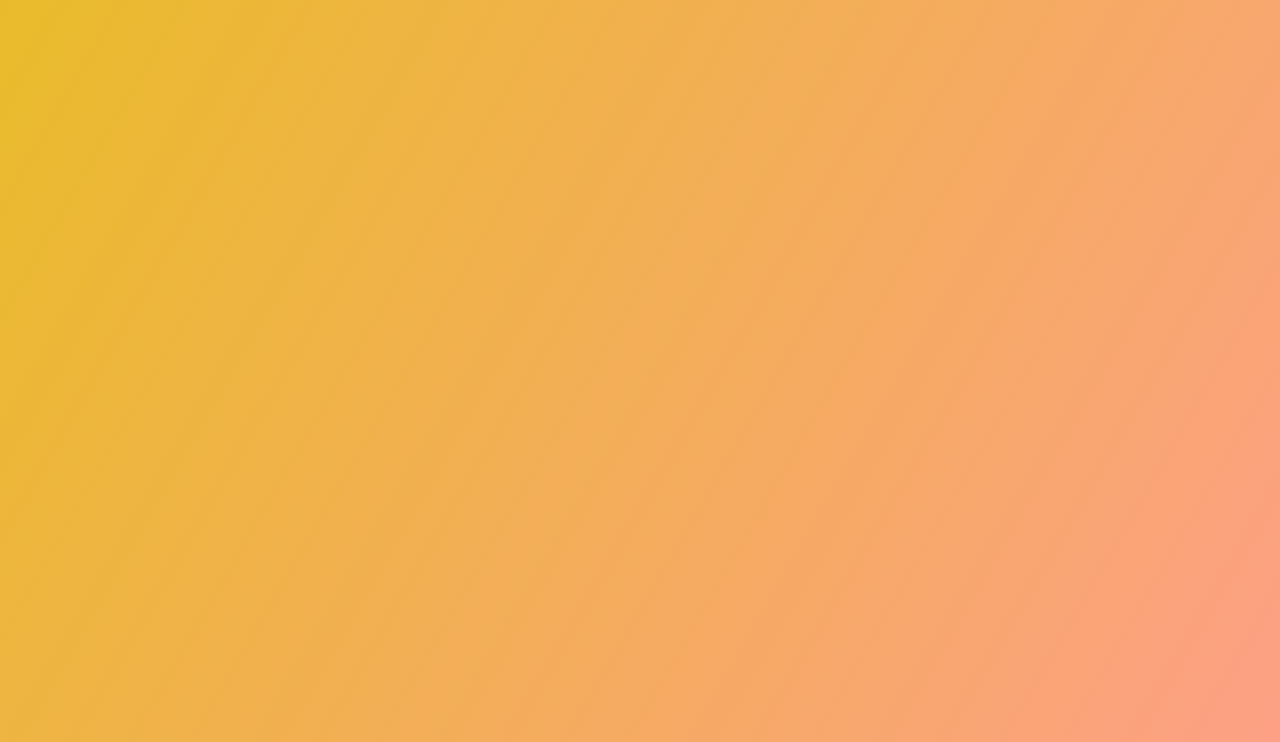
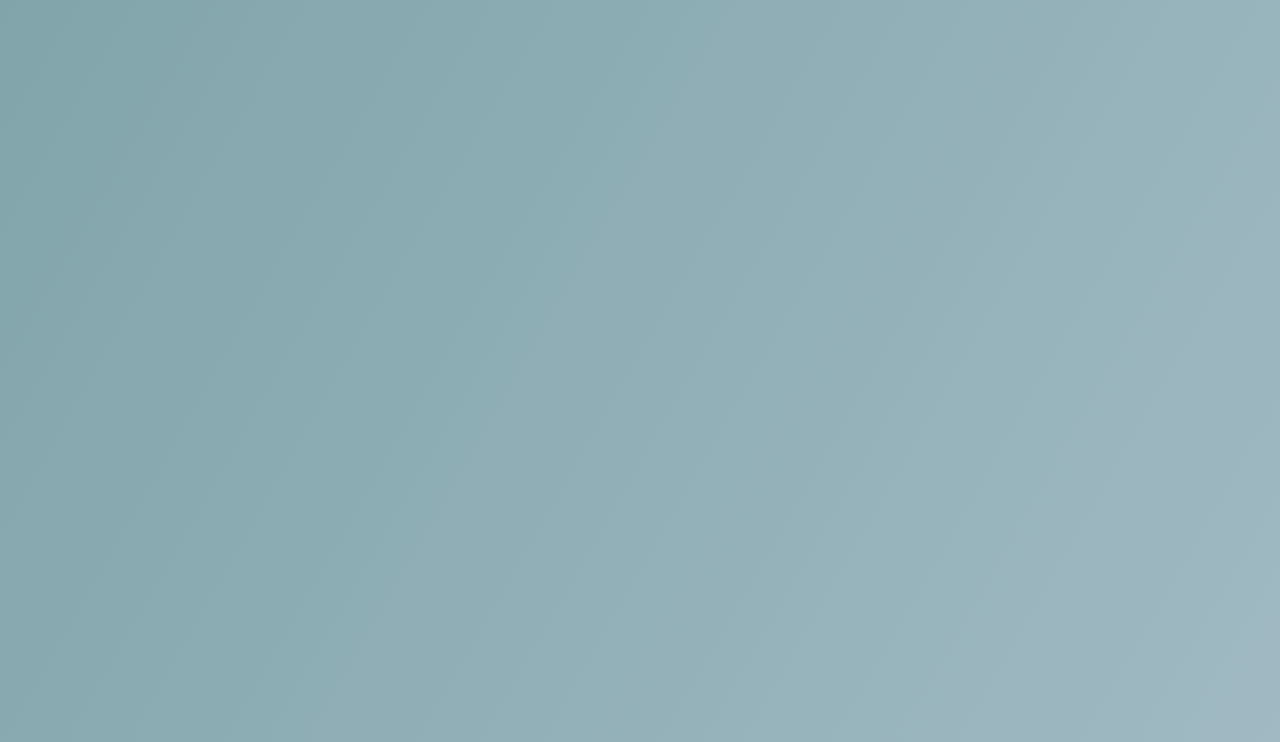
Before and after one commit to Patricia-Henry/JS_Practice, a plain HTML site: page index.html in a window 1280 px wide. Shown: the part 58-800 px from the top of the page. Drawn offline with Linux system fonts and the light colour scheme.

Commit message:
changed the image background color

```diff
--- a/css/style.css
+++ b/css/style.css
@@ -6,7 +6,7 @@
 }
 
 body {
-    background-image: linear-gradient(120deg, #e9bc29, #fda085);
+    background-image: linear-gradient(120deg, #80a4aa, #a0b9c2);
     color: white;
     font-family: 'Josefin Sans', sans-serif;
     min-height: 100vh;
```
